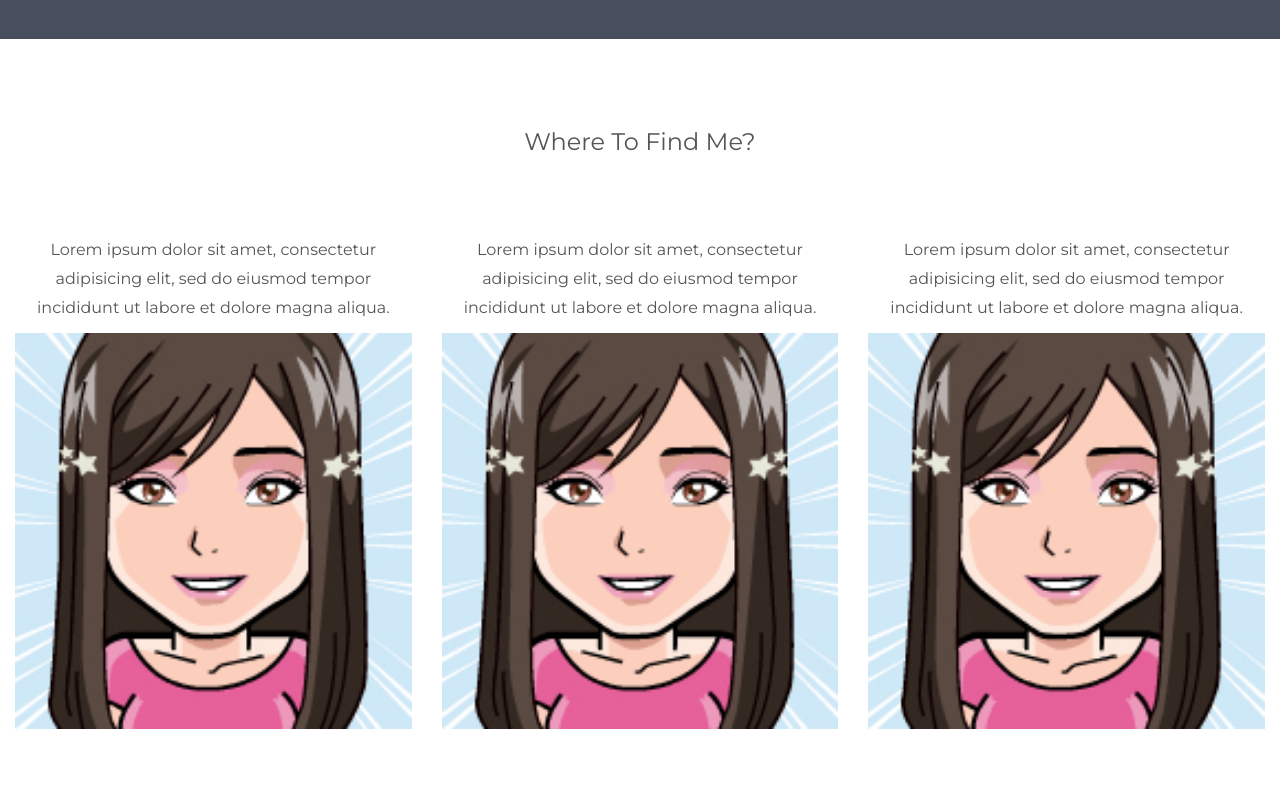
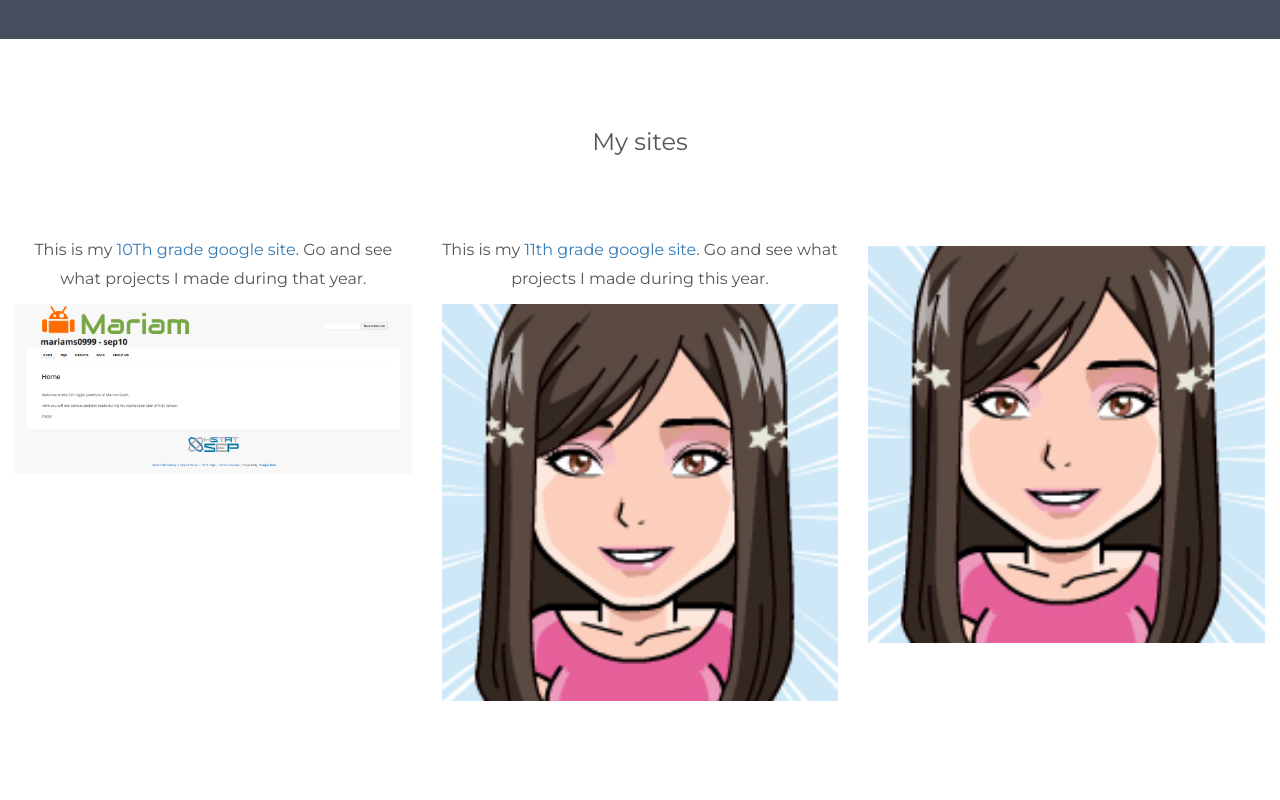
Before and after one commit to mariams0999/mariams0999.github.io, a plain HTML site: page index.html in a window 1280 px wide. Shown: the part 1040-1840 px from the top of the page. Drawn offline with nearby package versions, Linux system fonts and the light colour scheme.

Commit message:
edit images and text

```diff
--- a/index.html
+++ b/index.html
@@ -92,18 +92,18 @@
 
 <!-- Third Container (Grid) -->
 <div class="container-fluid bg-3 text-center">
-  <h3 class="margin">Where To Find Me?</h3><br>
+  <h3 class="margin">My sites</h3><br>
   <div class="row">
     <div class="col-sm-4">
-      <p>Lorem ipsum dolor sit amet, consectetur adipisicing elit, sed do eiusmod tempor incididunt ut labore et dolore magna aliqua.</p>
+      <p>This is my <a href="https://sites.google.com/a/hstat.org/mariams0999--sep10/">10Th grade google site</a>. Go and see what projects I made during that year.</p>
+      <img src="10-grade-site.png" class="img-responsive margin" style="width:100%" alt="Image">
+    </div>
+    <div class="col-sm-4">
+      <p>This is my <a href="https://sites.google.com/s/1MbyE0IKdjctE9KyGVhRdPF7ejuPjiM6m/p/0BzErKvI2UeJtS2tfQk9xbldIcEE/edit">11th grade google site</a>. Go and see what projects I made during this year.</p>
       <img src="avatar.png" class="img-responsive margin" style="width:100%" alt="Image">
     </div>
     <div class="col-sm-4">
-      <p>Lorem ipsum dolor sit amet, consectetur adipisicing elit, sed do eiusmod tempor incididunt ut labore et dolore magna aliqua.</p>
-      <img src="avatar.png" class="img-responsive margin" style="width:100%" alt="Image">
-    </div>
-    <div class="col-sm-4">
-      <p>Lorem ipsum dolor sit amet, consectetur adipisicing elit, sed do eiusmod tempor incididunt ut labore et dolore magna aliqua.</p>
+      <p></p>
       <img src="avatar.png" class="img-responsive margin" style="width:100%" alt="Image">
     </div>
   </div>
```
Also changed, not shown: 10-grade-site.png (added).
